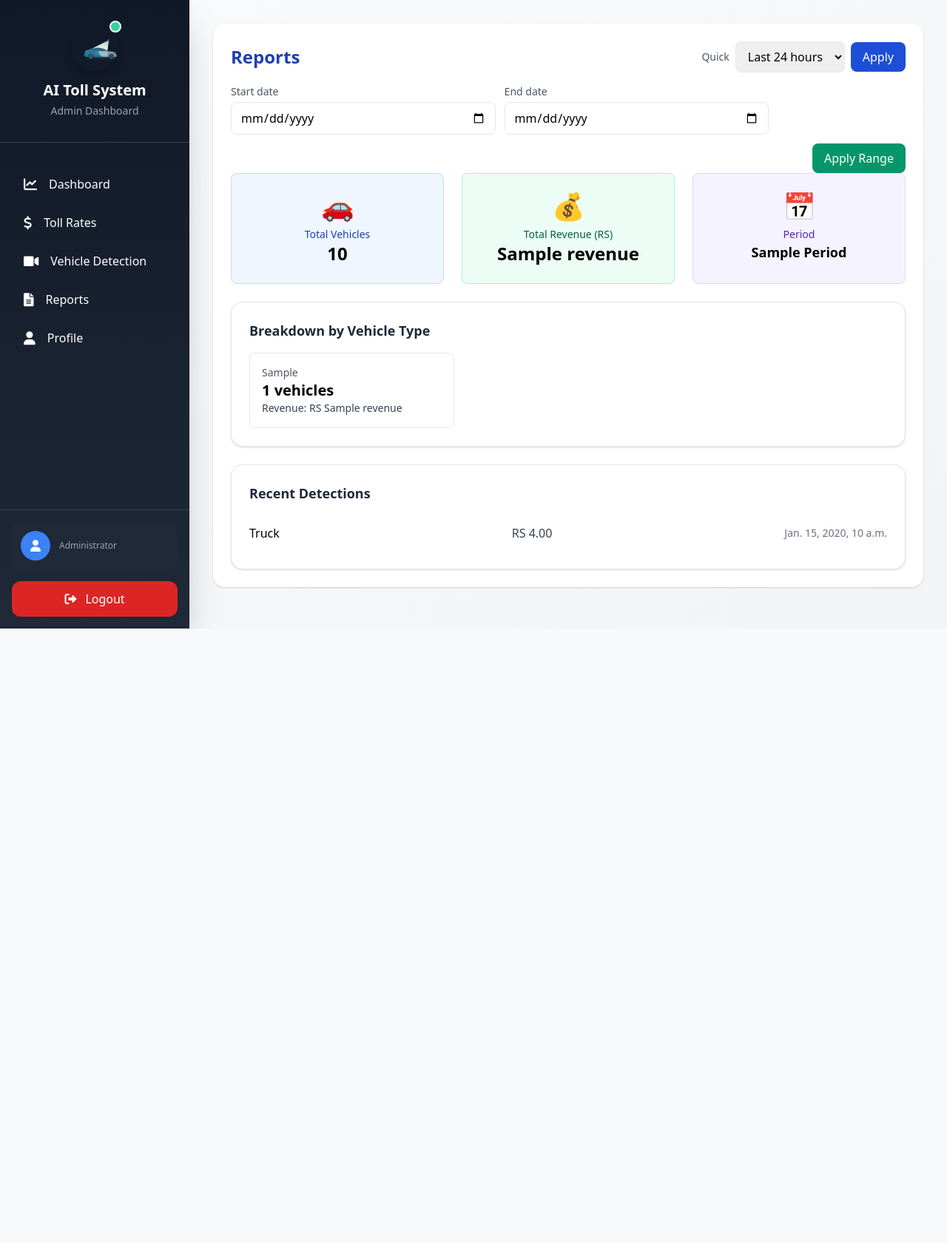
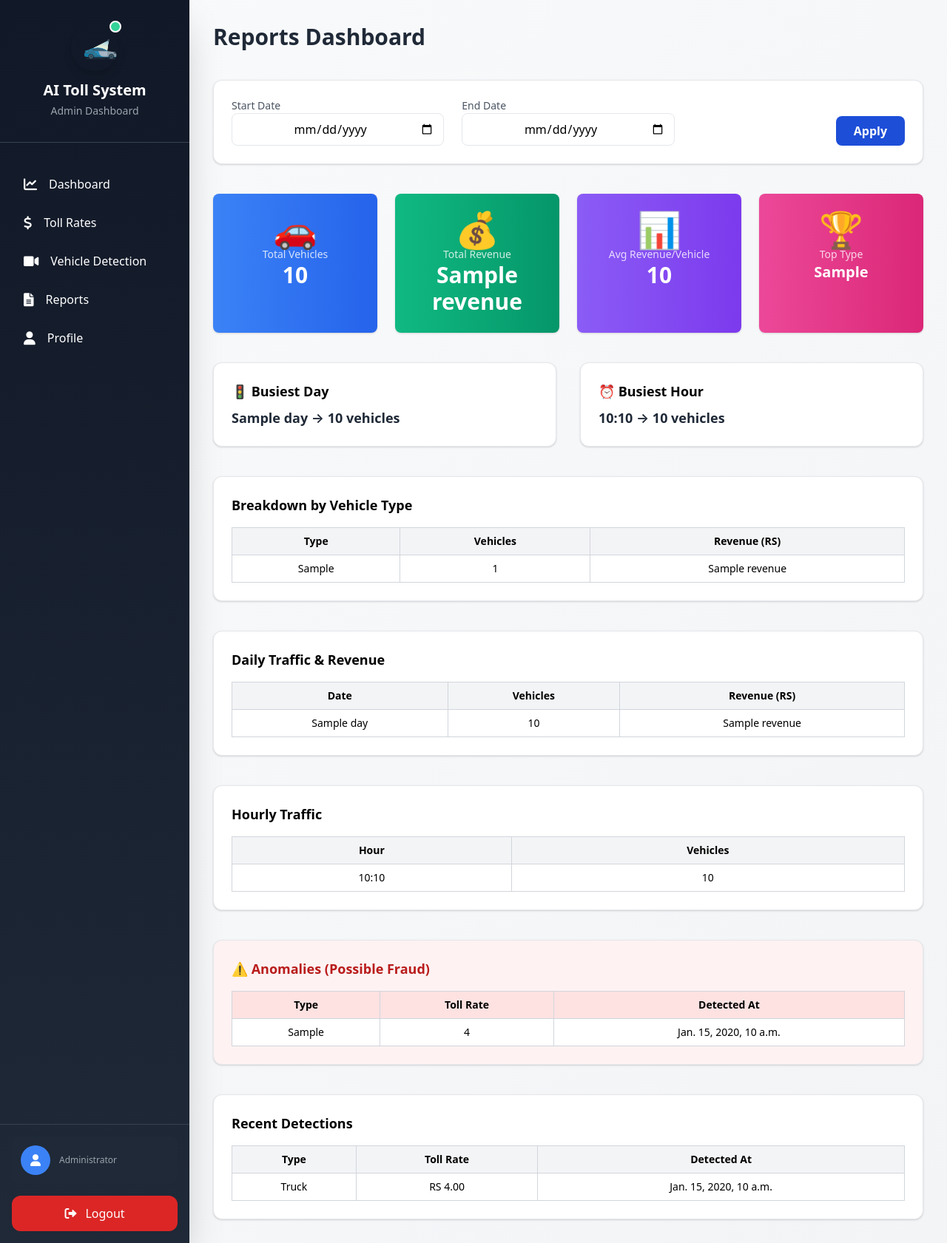
Before and after one commit to Wamiq319/Ai-vehicle-detection, a Django app: template apps/ui/templates/dashbaord/admin/report.html in a window 1280 px wide. Shown: the whole page at 74% size. Before the commit the page ends 850 px from the top, so only its background shows below. Run offline with Django 5.2, Linux system fonts and the light colour scheme; tables that the repository leaves empty hold one stand-in row (values such as "Sample post"); the template is opened without the code that fills it: values that come from a table or form of the project are taken from there, most other values are stand-ins (such as "Sample title", 1, 10 or a date in 2020).

Commit message:
Report addition done

```diff
--- a/apps/ui/templates/dashbaord/admin/report.html
+++ b/apps/ui/templates/dashbaord/admin/report.html
@@ -1,85 +1,263 @@
-{% extends "dashbaord/admin/base_admin.html" %}
-{% block content %}
+{% extends "dashbaord/admin/base_admin.html" %} {% block content %}
 
-<div class="max-w-5xl mx-auto">
-  <div class="bg-white rounded-2xl shadow p-6 mb-6">
-    <div class="flex flex-col md:flex-row md:items-center md:justify-between gap-4">
-      <h2 class="text-2xl font-bold text-blue-800">Reports</h2>
-      <form method="get" class="flex items-center gap-2">
-        <input type="hidden" name="mode" value="quick" />
-        <label class="text-sm text-gray-600">Quick</label>
-        <select name="period" class="border rounded-lg px-3 py-2">
-          <option value="day" {% if period == 'day' %}selected{% endif %}>Last 24 hours</option>
-          <option value="week" {% if period == 'week' %}selected{% endif %}>Last 7 days</option>
-          <option value="month" {% if period == 'month' %}selected{% endif %}>Last 30 days</option>
-        </select>
-        <button class="px-4 py-2 bg-blue-700 text-white rounded-lg">Apply</button>
-      </form>
-    </div>
+<div class="max-w-7xl mx-auto space-y-10">
+  <!-- Title -->
+  <h2 class="text-3xl font-bold text-gray-800">Reports Dashboard</h2>
 
-    <form method="get" class="grid grid-cols-1 md:grid-cols-5 gap-3 items-end mt-4">
+  <!-- Date Range Filter -->
+  <div class="bg-white rounded-xl shadow p-6 border">
+    <form method="get" class="grid grid-cols-1 md:grid-cols-3 gap-6 items-end">
       <input type="hidden" name="mode" value="range" />
-      <div class="col-span-1 md:col-span-2">
-        <label class="block text-sm text-gray-600 mb-1">Start date</label>
-        <input type="date" name="start_date" value="{{ selected.start_date }}" class="w-full border rounded-lg px-3 py-2" />
+      <div>
+        <label class="block text-sm font-medium text-gray-600"
+          >Start Date</label
+        >
+        <input
+          type="date"
+          name="start_date"
+          value="{{ selected.start_date }}"
+          class="w-full border rounded-lg px-3 py-2 text-center"
+        />
       </div>
-      <div class="col-span-1 md:col-span-2">
-        <label class="block text-sm text-gray-600 mb-1">End date</label>
-        <input type="date" name="end_date" value="{{ selected.end_date }}" class="w-full border rounded-lg px-3 py-2" />
+      <div>
+        <label class="block text-sm font-medium text-gray-600">End Date</label>
+        <input
+          type="date"
+          name="end_date"
+          value="{{ selected.end_date }}"
+          class="w-full border rounded-lg px-3 py-2 text-center"
+        />
       </div>
-
-      <div class="col-span-1 md:col-span-5 flex justify-end">
-        <button class="px-4 py-2 bg-green-600 text-white rounded-lg">Apply Range</button>
+      <div class="flex justify-end">
+        <button
+          class="px-6 py-2 bg-blue-700 text-white rounded-lg font-semibold hover:bg-blue-800 transition"
+        >
+          Apply
+        </button>
       </div>
     </form>
+  </div>
 
-    <div class="grid grid-cols-1 md:grid-cols-3 gap-6 mb-6">
-      <div class="bg-blue-50 rounded-lg p-6 border border-blue-200 text-center">
-        <div class="text-4xl mb-2">🚗</div>
-        <div class="text-sm text-blue-800">Total Vehicles</div>
-        <div class="text-2xl font-bold">{{ totals.vehicles }}</div>
-      </div>
-      <div class="bg-green-50 rounded-lg p-6 border border-green-200 text-center">
-        <div class="text-4xl mb-2">💰</div>
-        <div class="text-sm text-green-800">Total Revenue (RS)</div>
-        <div class="text-2xl font-bold">{{ totals.revenue }}</div>
-      </div>
-      <div class="bg-purple-50 rounded-lg p-6 border border-purple-200 text-center">
-        <div class="text-4xl mb-2">📅</div>
-        <div class="text-sm text-purple-800">Period</div>
-        <div class="text-lg font-semibold capitalize">{{ period }}</div>
+  <!-- KPIs -->
+  <div class="grid grid-cols-1 md:grid-cols-4 gap-6">
+    <div
+      class="bg-gradient-to-r from-blue-500 to-blue-600 text-white p-6 rounded-lg shadow text-center"
+    >
+      <div class="text-5xl">🚗</div>
+      <div class="text-sm opacity-80">Total Vehicles</div>
+      <div class="text-3xl font-bold">{{ totals.vehicles }}</div>
+    </div>
+    <div
+      class="bg-gradient-to-r from-green-500 to-green-600 text-white p-6 rounded-lg shadow text-center"
+    >
+      <div class="text-5xl">💰</div>
+      <div class="text-sm opacity-80">Total Revenue</div>
+      <div class="text-3xl font-bold">{{ totals.revenue }}</div>
+    </div>
+    <div
+      class="bg-gradient-to-r from-purple-500 to-purple-600 text-white p-6 rounded-lg shadow text-center"
+    >
+      <div class="text-5xl">📊</div>
+      <div class="text-sm opacity-80">Avg Revenue/Vehicle</div>
+      <div class="text-3xl font-bold">{{ avg_revenue_per_vehicle }}</div>
+    </div>
+    <div
+      class="bg-gradient-to-r from-pink-500 to-pink-600 text-white p-6 rounded-lg shadow text-center"
+    >
+      <div class="text-5xl">🏆</div>
+      <div class="text-sm opacity-80">Top Type</div>
+      <div class="text-xl font-bold capitalize">
+        {% if top_type %} {{ top_type.vehicle_type }} {% else %} N/A {% endif %}
       </div>
     </div>
+  </div>
 
-    <div class="bg-white rounded-2xl shadow p-6 mb-6 border">
-      <h3 class="text-lg font-bold text-gray-800 mb-4">Breakdown by Vehicle Type</h3>
-      <div class="grid grid-cols-1 md:grid-cols-3 gap-4">
+  <!-- Advanced Insights -->
+  <div class="grid grid-cols-1 md:grid-cols-2 gap-8">
+    <div class="bg-white rounded-xl shadow p-6 border">
+      <h3 class="font-bold text-lg mb-2">🚦 Busiest Day</h3>
+      {% if busiest_day %}
+      <p class="text-gray-800 text-lg font-semibold">
+        {{ busiest_day.day }} → {{ busiest_day.vehicles }} vehicles
+      </p>
+      {% else %}
+      <p class="text-gray-500">No data</p>
+      {% endif %}
+    </div>
+    <div class="bg-white rounded-xl shadow p-6 border">
+      <h3 class="font-bold text-lg mb-2">⏰ Busiest Hour</h3>
+      {% if busiest_hour %}
+      <p class="text-gray-800 text-lg font-semibold">
+        {{ busiest_hour.hour|date:"H:i" }} → {{ busiest_hour.vehicles }}
+        vehicles
+      </p>
+      {% else %}
+      <p class="text-gray-500">No data</p>
+      {% endif %}
+    </div>
+  </div>
+
+  <!-- Breakdown by Vehicle Type -->
+  <div class="bg-white rounded-xl shadow p-6 border">
+    <h3 class="font-bold text-lg mb-4">Breakdown by Vehicle Type</h3>
+    <table class="w-full text-sm border border-gray-300">
+      <thead class="bg-gray-100">
+        <tr>
+          <th class="p-2 text-center border border-gray-300">Type</th>
+          <th class="p-2 text-center border border-gray-300">Vehicles</th>
+          <th class="p-2 text-center border border-gray-300">Revenue (RS)</th>
+        </tr>
+      </thead>
+      <tbody>
         {% for row in by_type %}
-          <div class="rounded-lg p-4 border">
-            <div class="text-sm text-gray-600">{{ row.vehicle_type|capfirst }}</div>
-            <div class="text-xl font-bold">{{ row.count }} vehicles</div>
-            <div class="text-sm text-gray-700">Revenue: RS {{ row.revenue }}</div>
-          </div>
+        <tr class="{% cycle 'bg-white' 'bg-gray-50' %}">
+          <td class="p-2 text-center border border-gray-300 capitalize">
+            {{ row.vehicle_type }}
+          </td>
+          <td class="p-2 text-center border border-gray-300">
+            {{ row.count }}
+          </td>
+          <td class="p-2 text-center border border-gray-300">
+            {{ row.revenue }}
+          </td>
+        </tr>
         {% empty %}
-          <p class="text-gray-500">No data for this period.</p>
+        <tr>
+          <td colspan="3" class="p-2 text-center text-gray-500">No data</td>
+        </tr>
         {% endfor %}
-      </div>
-    </div>
+      </tbody>
+    </table>
+  </div>
 
-    <div class="bg-white rounded-2xl shadow p-6 border">
-      <h3 class="text-lg font-bold text-gray-800 mb-4">Recent Detections</h3>
-      <div class="divide-y">
+  <!-- Daily Trend -->
+  <div class="bg-white rounded-xl shadow p-6 border">
+    <h3 class="font-bold text-lg mb-4">Daily Traffic & Revenue</h3>
+    <table class="w-full text-sm border border-gray-300">
+      <thead class="bg-gray-100">
+        <tr>
+          <th class="p-2 text-center border border-gray-300">Date</th>
+          <th class="p-2 text-center border border-gray-300">Vehicles</th>
+          <th class="p-2 text-center border border-gray-300">Revenue (RS)</th>
+        </tr>
+      </thead>
+      <tbody>
+        {% for d in by_day %}
+        <tr class="{% cycle 'bg-white' 'bg-gray-50' %}">
+          <td class="p-2 text-center border border-gray-300">{{ d.day }}</td>
+          <td class="p-2 text-center border border-gray-300">
+            {{ d.vehicles }}
+          </td>
+          <td class="p-2 text-center border border-gray-300">
+            {{ d.revenue }}
+          </td>
+        </tr>
+        {% empty %}
+        <tr>
+          <td colspan="3" class="p-2 text-center text-gray-500">No data</td>
+        </tr>
+        {% endfor %}
+      </tbody>
+    </table>
+  </div>
+
+  <!-- Hourly Trend -->
+  <div class="bg-white rounded-xl shadow p-6 border">
+    <h3 class="font-bold text-lg mb-4">Hourly Traffic</h3>
+    <table class="w-full text-sm border border-gray-300">
+      <thead class="bg-gray-100">
+        <tr>
+          <th class="p-2 text-center border border-gray-300">Hour</th>
+          <th class="p-2 text-center border border-gray-300">Vehicles</th>
+        </tr>
+      </thead>
+      <tbody>
+        {% for h in by_hour %}
+        <tr class="{% cycle 'bg-white' 'bg-gray-50' %}">
+          <td class="p-2 text-center border border-gray-300">
+            {{ h.hour|date:"H:i" }}
+          </td>
+          <td class="p-2 text-center border border-gray-300">
+            {{ h.vehicles }}
+          </td>
+        </tr>
+        {% empty %}
+        <tr>
+          <td colspan="2" class="p-2 text-center text-gray-500">No data</td>
+        </tr>
+        {% endfor %}
+      </tbody>
+    </table>
+  </div>
+
+  <!-- Anomalies -->
+  <div class="bg-red-50 rounded-xl shadow p-6 border">
+    <h3 class="font-bold text-red-700 text-lg mb-4">
+      ⚠️ Anomalies (Possible Fraud)
+    </h3>
+    {% if anomalies %}
+    <table class="w-full text-sm border border-gray-300">
+      <thead class="bg-red-100">
+        <tr>
+          <th class="p-2 text-center border border-gray-300">Type</th>
+          <th class="p-2 text-center border border-gray-300">Toll Rate</th>
+          <th class="p-2 text-center border border-gray-300">Detected At</th>
+        </tr>
+      </thead>
+      <tbody>
+        {% for a in anomalies %}
+        <tr class="{% cycle 'bg-white' 'bg-gray-50' %}">
+          <td class="p-2 text-center border border-gray-300 capitalize">
+            {{ a.vehicle_type }}
+          </td>
+          <td class="p-2 text-center border border-gray-300">
+            {{ a.toll_rate }}
+          </td>
+          <td class="p-2 text-center border border-gray-300">
+            {{ a.detected_at }}
+          </td>
+        </tr>
+        {% endfor %}
+      </tbody>
+    </table>
+    {% else %}
+    <p class="text-gray-600">No anomalies detected.</p>
+    {% endif %}
+  </div>
+
+  <!-- Recent Detections -->
+  <div class="bg-white rounded-xl shadow p-6 border">
+    <h3 class="font-bold text-lg mb-4">Recent Detections</h3>
+    <table class="w-full text-sm border border-gray-300">
+      <thead class="bg-gray-100">
+        <tr>
+          <th class="p-2 text-center border border-gray-300">Type</th>
+          <th class="p-2 text-center border border-gray-300">Toll Rate</th>
+          <th class="p-2 text-center border border-gray-300">Detected At</th>
+        </tr>
+      </thead>
+      <tbody>
         {% for d in detections %}
-          <div class="py-3 flex items-center justify-between">
-            <span class="capitalize">{{ d.vehicle_type }}</span>
-            <span class="text-gray-700">RS {{ d.toll_rate }}</span>
-            <span class="text-gray-500 text-sm">{{ d.detected_at }}</span>
-          </div>
+        <tr class="{% cycle 'bg-white' 'bg-gray-50' %}">
+          <td class="p-2 text-center border border-gray-300 capitalize">
+            {{ d.vehicle_type }}
+          </td>
+          <td class="p-2 text-center border border-gray-300">
+            RS {{ d.toll_rate }}
+          </td>
+          <td class="p-2 text-center border border-gray-300">
+            {{ d.detected_at }}
+          </td>
+        </tr>
         {% empty %}
-          <p class="text-gray-500">No detections yet.</p>
+        <tr>
+          <td colspan="3" class="p-2 text-center text-gray-500">
+            No detections
+          </td>
+        </tr>
         {% endfor %}
-      </div>
-    </div>
-</div>
+      </tbody>
+    </table>
+  </div>
 </div>
 {% endblock %}
```
Also changed, not shown: apps/reports/views.py (+101 -67 lines).
